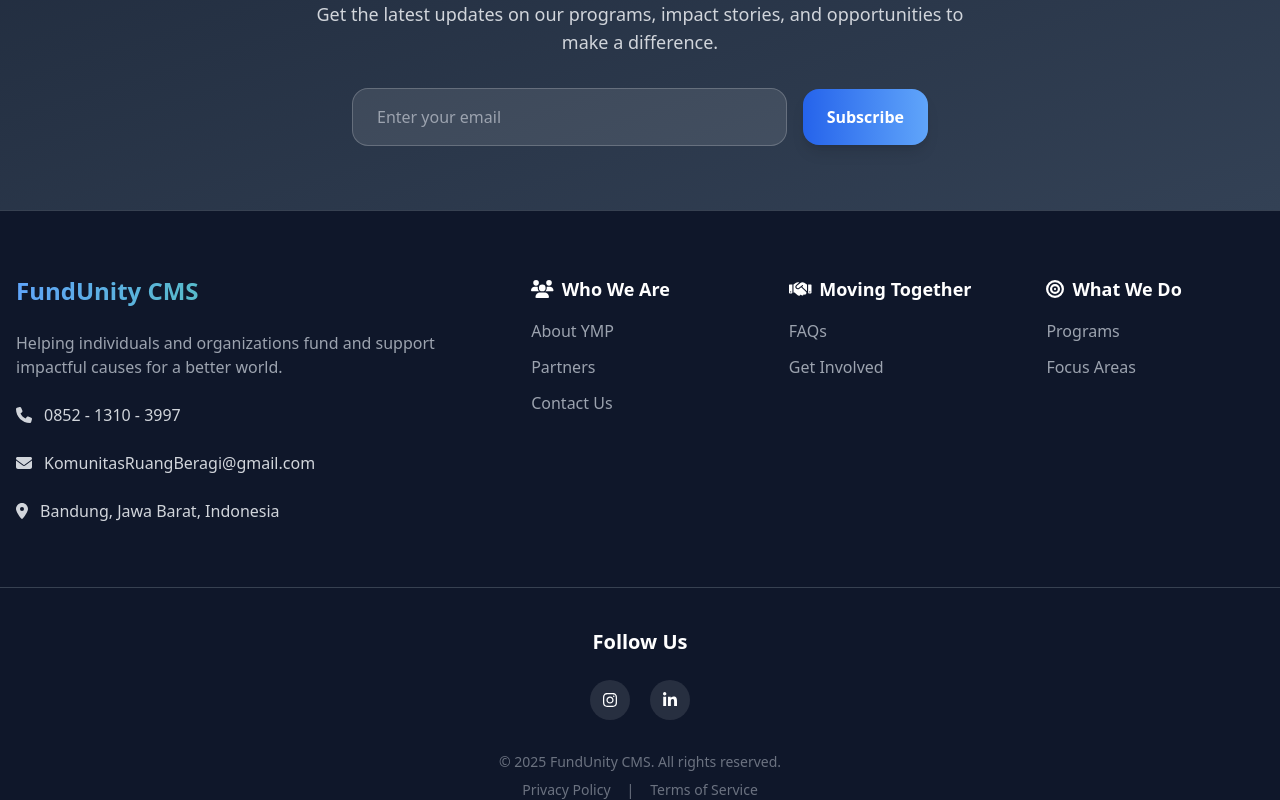
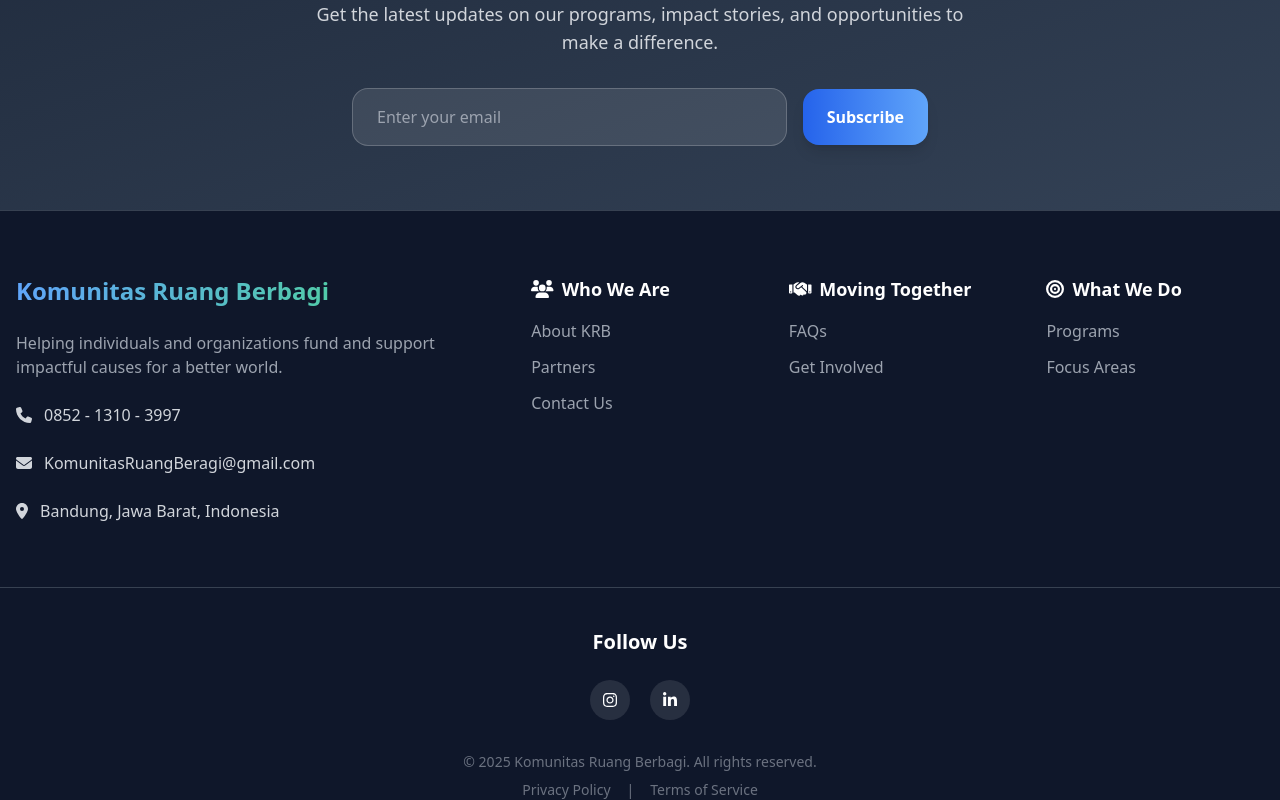
Before and after one commit to inayahayudeswita/landing-page-fundunity, a React (Vite) app: page / in a window 1280 px wide. Shown: the part 3405-4205 px from the top of the page. Built offline with nearby package versions, Linux system fonts and the light colour scheme; no server answers.

Commit message:
changed from fundunity to komunitasruangberbagi

```diff
--- a/src/components/Footer.jsx
+++ b/src/components/Footer.jsx
@@ -62,7 +62,7 @@ const Footer = () => {
       title: "Who We Are",
       icon: faUsers,
       links: [
-        { name: "About YMP", url: "/about" },
+        { name: "About KRB", url: "/about" },
         { name: "Partners", url: "/partners" },
         { name: "Contact Us", url: "/contact" }
       ]
@@ -134,7 +134,7 @@ const Footer = () => {
       {/* Main Footer */}
       <div className="py-16 container mx-auto px-4 grid grid-cols-1 sm:grid-cols-2 lg:grid-cols-5 gap-10">
         <div className="lg:col-span-2 space-y-6">
-          <h3 className="text-2xl font-bold bg-gradient-to-r from-blue-400 to-green-400 bg-clip-text text-transparent">FundUnity CMS</h3>
+          <h3 className="text-2xl font-bold bg-gradient-to-r from-blue-400 to-green-400 bg-clip-text text-transparent">Komunitas Ruang Berbagi</h3>
           <p className="text-gray-400">
             Helping individuals and organizations fund and support impactful causes for a better world.
           </p>
@@ -173,7 +173,7 @@ const Footer = () => {
             </a>
           ))}
         </div>
-        <p className="text-sm text-gray-500 mb-2">© {new Date().getFullYear()} FundUnity CMS. All rights reserved.</p>
+        <p className="text-sm text-gray-500 mb-2">© {new Date().getFullYear()} Komunitas Ruang Berbagi. All rights reserved.</p>
         <div className="flex justify-center gap-4 text-sm text-gray-500">
           <a href="#">Privacy Policy</a>
           <span>|</span>
--- a/src/components/Header.jsx
+++ b/src/components/Header.jsx
@@ -124,7 +124,7 @@ export default function Header() {
                     {menu === "who" && (
                       <>
                         <Link to="/about" className="block px-4 py-2 text-sm hover:bg-blue-700" role="menuitem">
-                          About YMP
+                          About KRB
                         </Link>
                         <Link to="/contact" className="block px-4 py-2 text-sm hover:bg-blue-700" role="menuitem">
                           Contact
@@ -235,7 +235,7 @@ export default function Header() {
                       <div className="ml-4 mt-2 space-y-2">
                         {menu === "who" && (
                           <>
-                            <Link to="/about" className="block text-blue-200 hover:text-white py-1">About YMP</Link>
+                            <Link to="/about" className="block text-blue-200 hover:text-white py-1">About KRB</Link>
                             <Link to="/contact" className="block text-blue-200 hover:text-white py-1">Contact</Link>
                             <Link to="/" className="block text-blue-200 hover:text-white py-1">Home</Link>
                           </>
```
